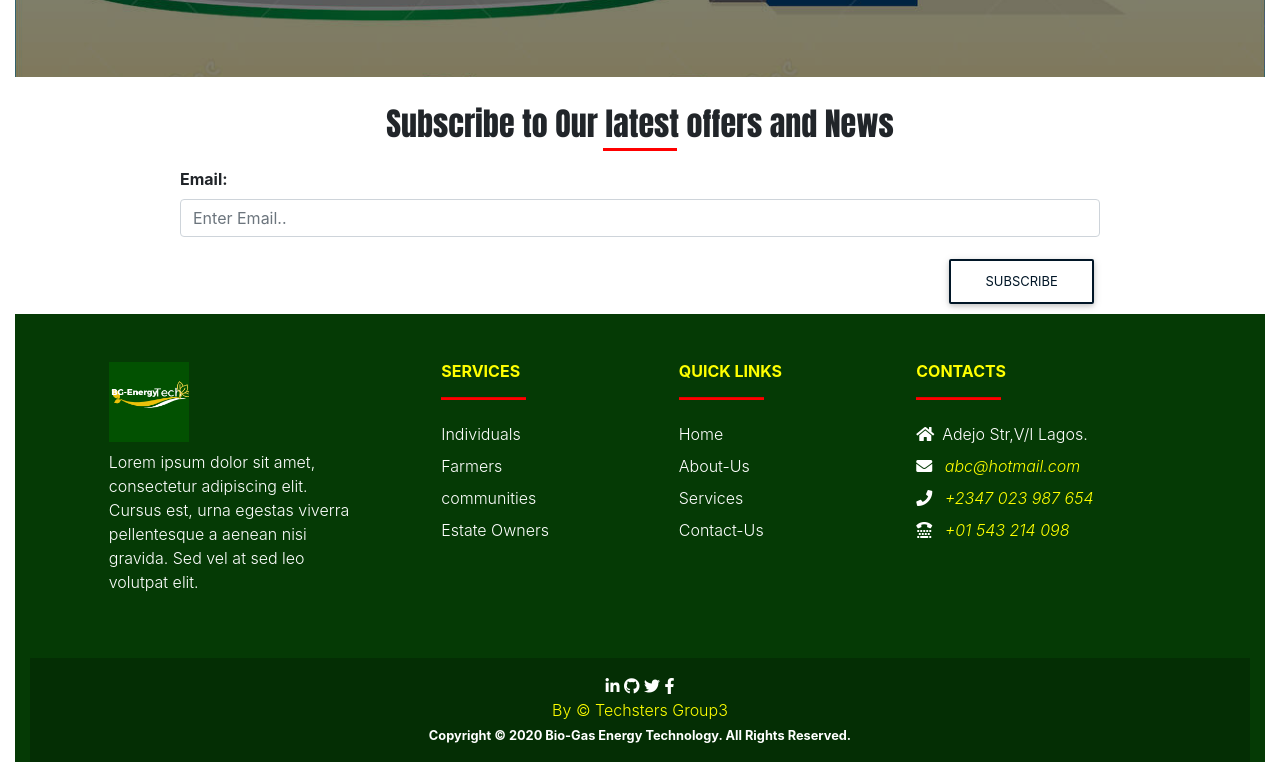
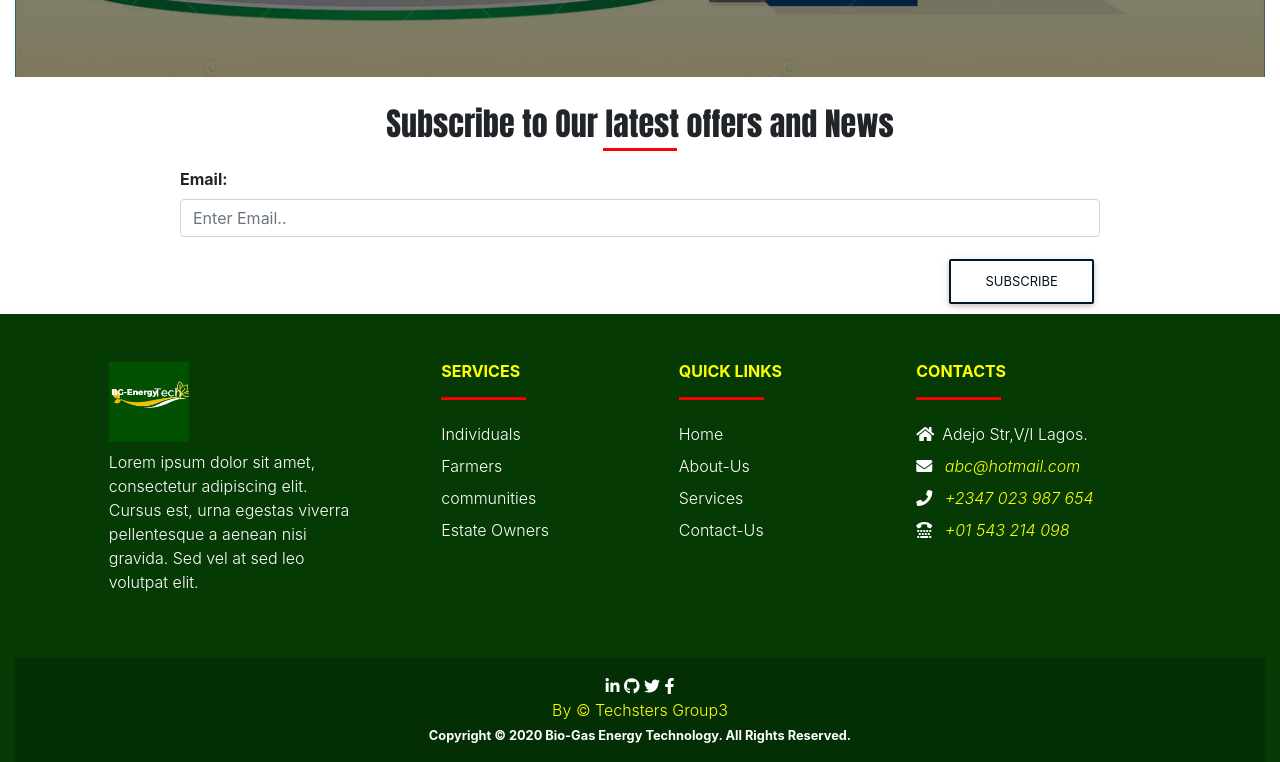
Before and after one commit to belrah/Techsters-Grp2-Health-Project, a plain HTML site: page index.html in a window 1280 px wide. Shown: the part 1933-2695 px from the top of the page. Drawn offline with nearby package versions, Linux system fonts and the light colour scheme; a web font is replaced by a local one.

Commit message:
edited homepage footer

```diff
--- a/index.html
+++ b/index.html
@@ -272,6 +272,7 @@
                 </div>
             </div>
         </div>
+    </div>
     <!---------------- news letter section Section --------------------->
     <section id="newsletter" class="py-1">
         <div class="container">
@@ -357,7 +358,7 @@
             </div>
         </div>
 
-            <div class="footer-copyright text-center py-3 ">
+        <div class="footer-copyright text-center py-3 " width="100%">
             <div>
                 <i class="fab fa-linkedin-in " style="color: white "> </i>
                 <i class="fab fa-github " style="color: white "> </i>
```
Lines whose indentation alone changed are shown as unchanged.
